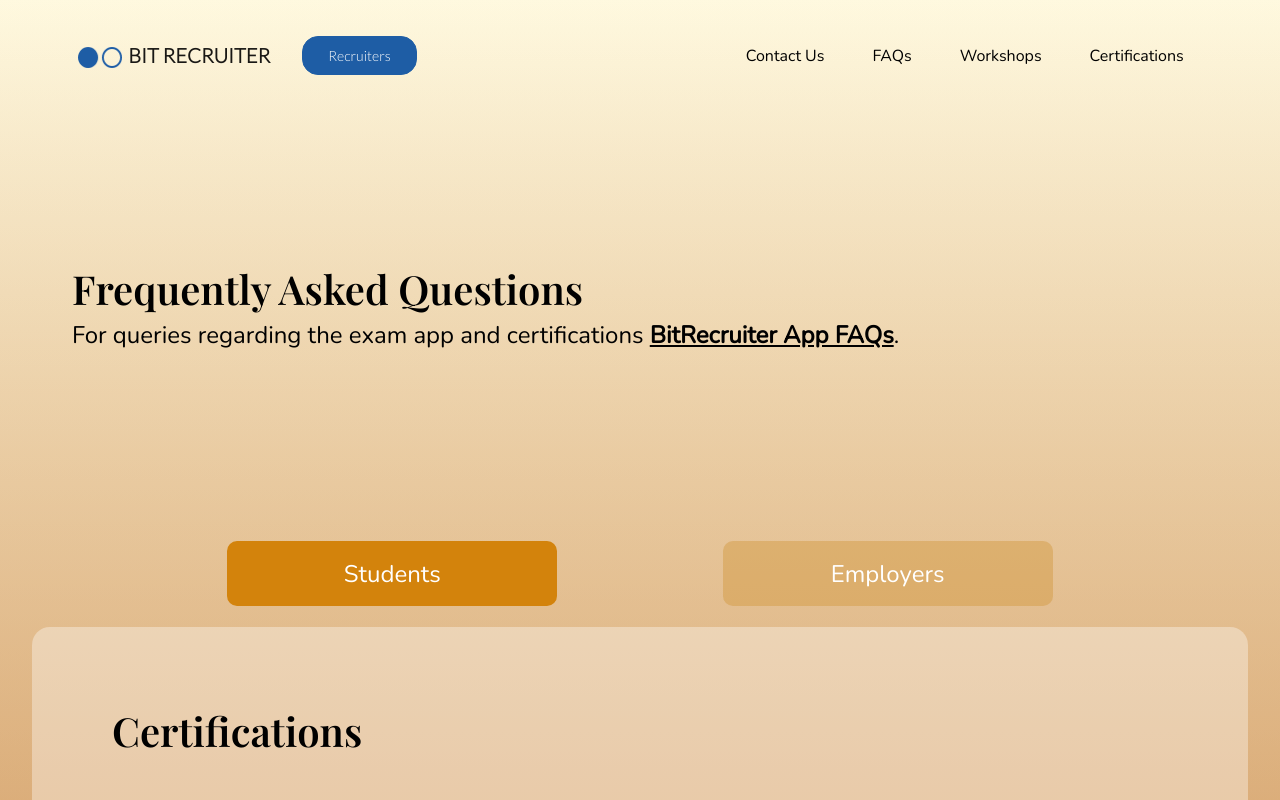
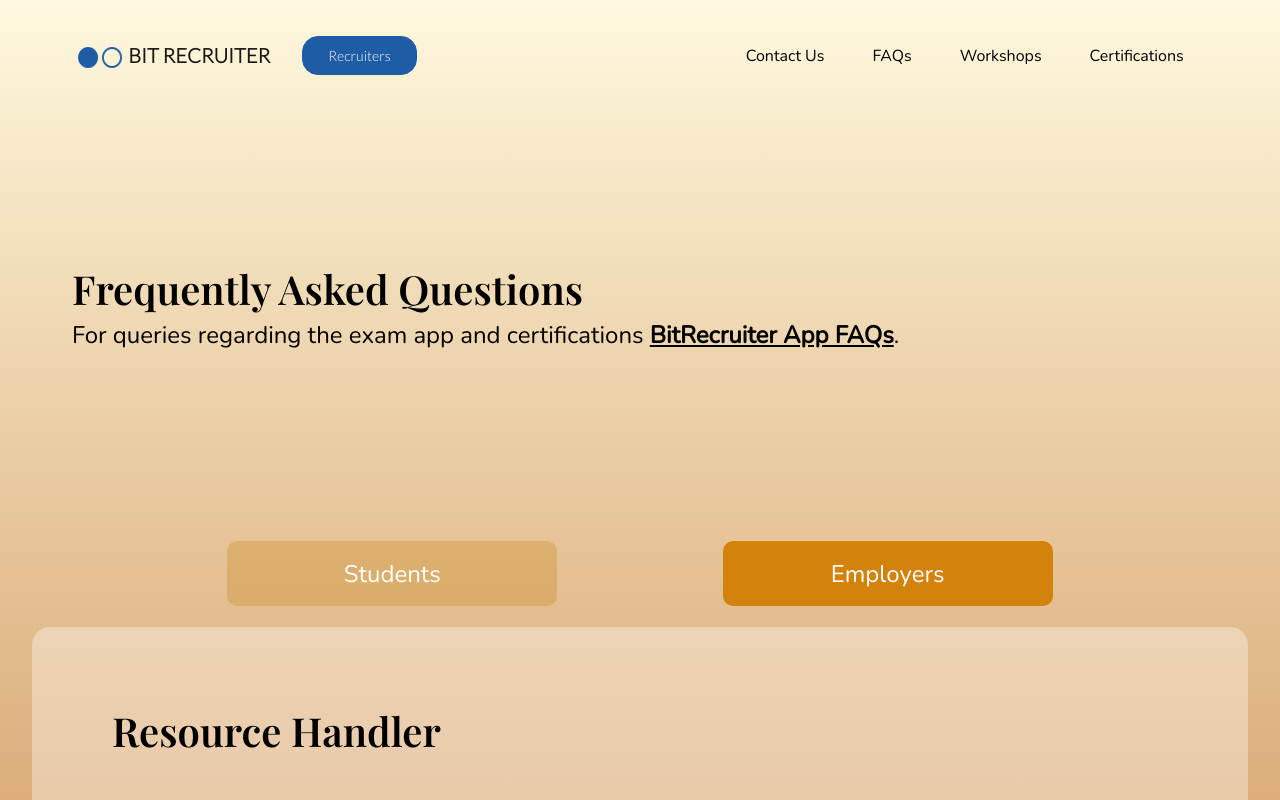
Before and after one commit to amitplays/techPods, a React (Create React App) app: page /faqs in a window 1280 px wide. Shown: the top 800 px of the page. Built offline with nearby package versions, Linux system fonts and the light colour scheme.

Commit message:
desktopchanges

```diff
--- a/src/App.css
+++ b/src/App.css
@@ -472,7 +472,7 @@ html {
 }
 
 .headingSubtext .alert-link {
-  color: #000;
+  color: #000 ;
 }
 
 .cardStyles .ctaButton {
--- a/src/Components/Faq.jsx
+++ b/src/Components/Faq.jsx
@@ -19,7 +19,7 @@ export default function Faq() {
       </div>
 
       <Tabs
-        defaultActiveKey="Students"
+        defaultActiveKey="Employers"
         id="uncontrolled-tab-example"
         className="mb-3 ContactTabStyle"
         variant="pills"
```
Also changed, not shown: src/Components/delete.js (added, +9 -0 lines).
